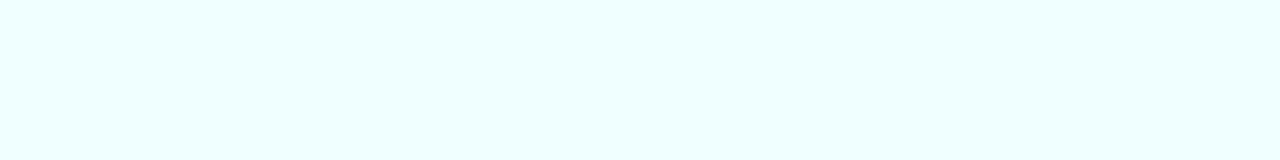
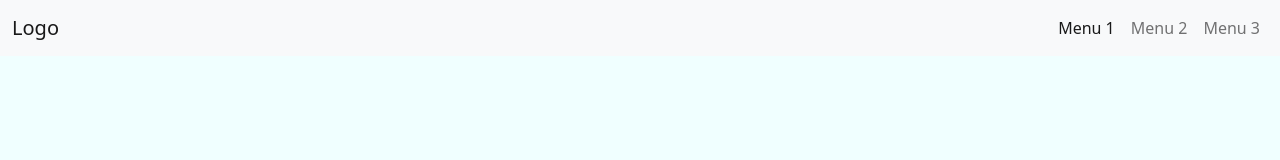
Before and after one commit to mgmediaweb/js-group-capstone-project, a website built with webpack: page src/index.html in a window 1280 px wide. Built offline with nearby package versions, Linux system fonts and the light colour scheme; a web font is replaced by a local one.

Commit message:
bootstrap implement

```diff
--- a/src/index.html
+++ b/src/index.html
@@ -13,6 +13,28 @@
     <title>JS Group Capstone Project</title>
 </head>
 <body>
+    <nav class="navbar navbar-expand-lg navbar-light bg-light">
+        <div class="container-fluid">
+            <a class="navbar-brand" href="#">Logo</a>
+            <button class="navbar-toggler" type="button" data-bs-toggle="collapse" data-bs-target="#navbarSupportedContent" aria-controls="navbarSupportedContent" aria-expanded="false" aria-label="Toggle navigation">
+                <span class="navbar-toggler-icon"></span>
+            </button>
+            <div class="collapse navbar-collapse" id="navbarSupportedContent">
+                <ul class="navbar-nav ms-auto mb-2 mb-lg-0">
+                    <li class="nav-item">
+                        <a class="nav-link active" aria-current="page" href="#">Menu 1</a>
+                    </li>
+                    <li class="nav-item">
+                        <a class="nav-link" href="#">Menu 2</a>
+                    </li>
+                    <li class="nav-item">
+                        <a class="nav-link" href="#">Menu 3</a>
+                    </li>
+                </ul>
+            </div>
+        </div>
+    </nav>
+
     <div class="container">
         <!--  our code here -->
     </div>
```
